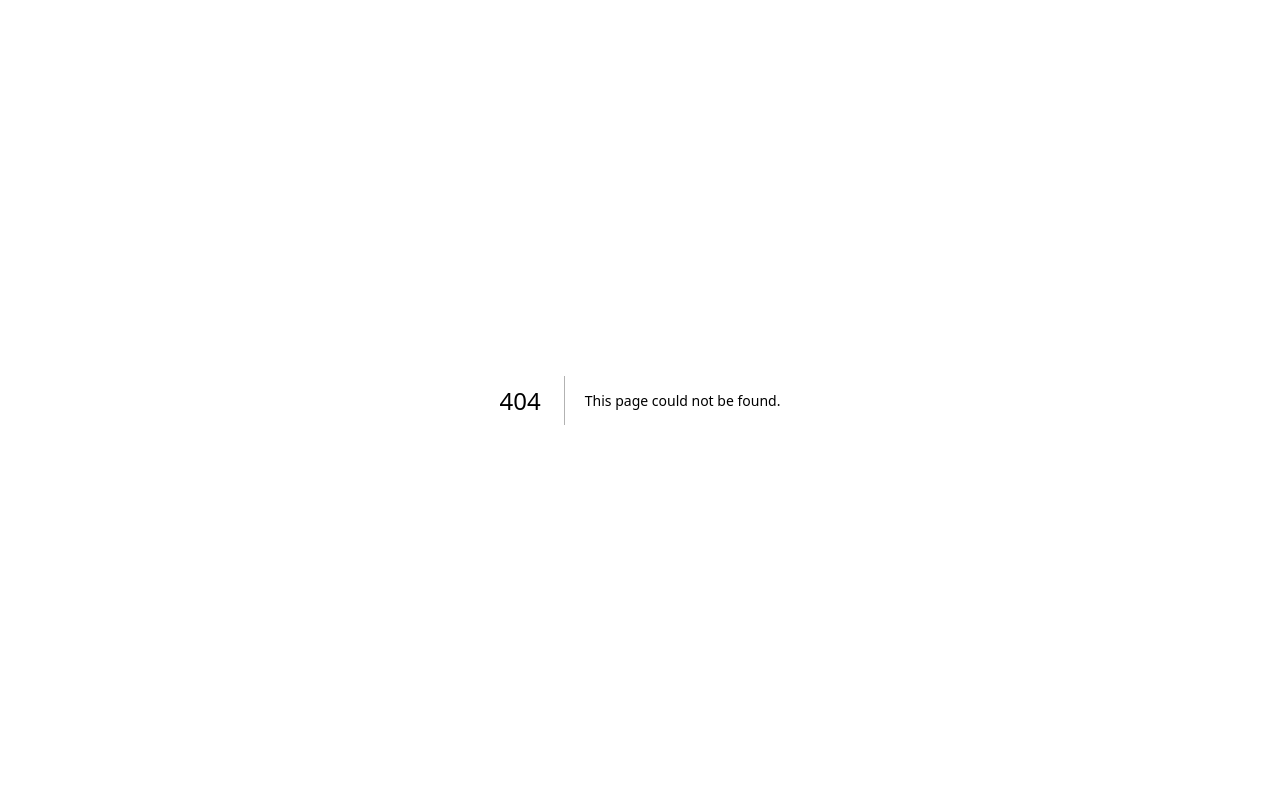
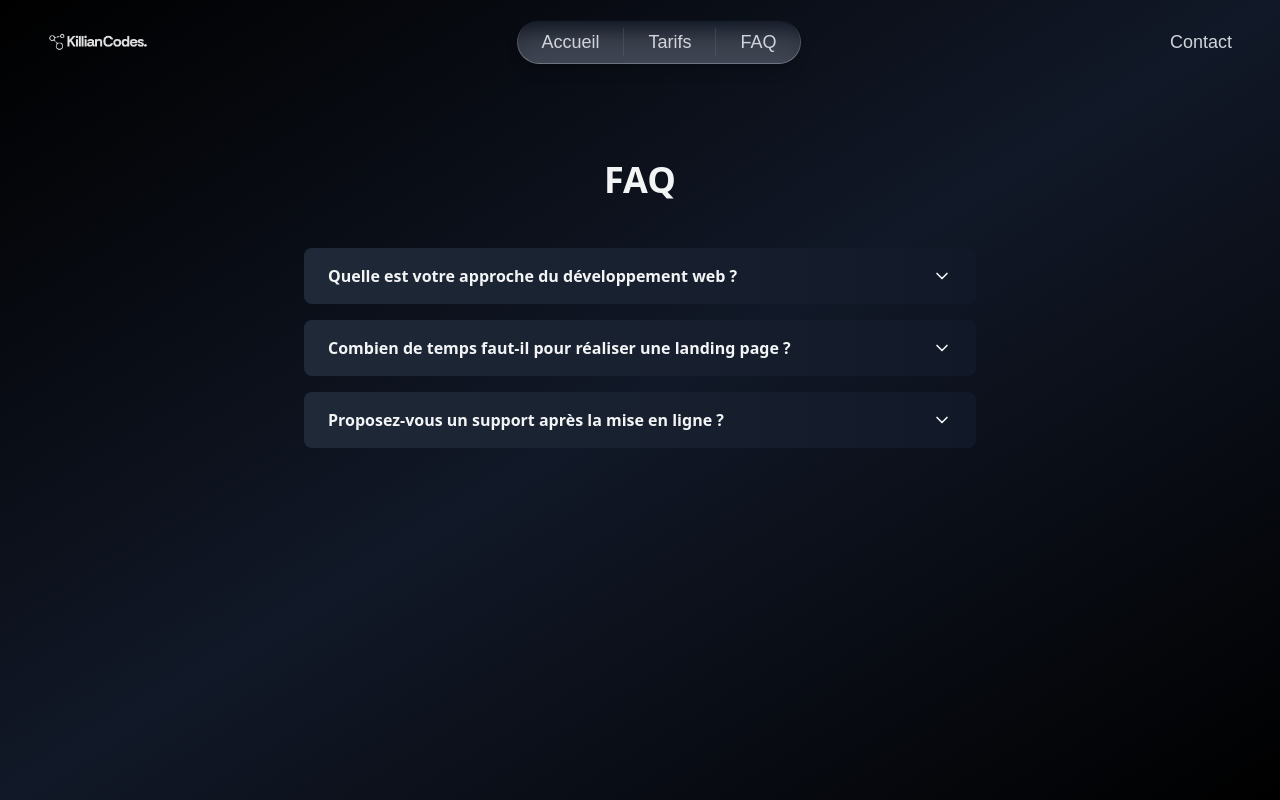
Before and after one commit to 69killian/portfolio-killian-codes-v2, a Next.js app: page /faq in a window 1280 px wide. Before the commit this address had no page. Built offline with nearby package versions, Linux system fonts and the light colour scheme.

Commit message:
add new pages to link

```diff
--- a/src/app/components/Navbar.tsx
+++ b/src/app/components/Navbar.tsx
@@ -1,6 +1,6 @@
 "use client";
 import React from 'react';
-import { Link } from 'react-router';
+import Link from 'next/link';
 import Image from 'next/image';
 
 export default function Navbar() {
@@ -10,13 +10,13 @@ export default function Navbar() {
         <ul className="flex items-center justify-between w-full">
           {/* Logo à gauche */}
           <li>
-            <Link to="/" className="flex items-center text-gray-300 hover:text-white transition-colors" >
-              <Image src="/logoportfolio2.png" alt="Logo Portfolio" width={100} height={70}  style={{ objectFit: 'contain' }}/>
+            <Link href="/" className="flex items-center text-gray-300 hover:text-white transition-colors">
+              <Image src="/logoportfolio2.png" alt="Logo Portfolio" width={100} height={70} style={{ objectFit: 'contain' }} />
             </Link>
           </li>
 
           {/* Menu au centre */}
-          <div className="relative flex justify-center items-center  mx-auto bg-gray-900/30 backdrop-blur-md shadow-lg rounded-full py-2 px-6">
+          <div className="relative flex justify-center items-center mx-auto bg-gray-900/30 backdrop-blur-md shadow-lg rounded-full py-2 px-6">
             {/* Ajout du dégradé autour du container */}
             <div className="absolute inset-0 rounded-full p-[1px] bg-gradient-to-b from-transparent via-white/30 to-gray-400/80">
               <div className="bg-gray-900/60 backdrop-blur-md shadow-lg rounded-full w-full h-full"></div>
@@ -25,17 +25,17 @@ export default function Navbar() {
             {/* Contenu du menu */}
             <div className="relative flex items-center space-x-6">
               <li className="border-r border-gray-500/30 pr-6">
-                <Link to="/" className="flex items-center text-gray-300 hover:text-white transition-colors text-lg">
+                <Link href="/" className="flex items-center text-gray-300 hover:text-white transition-colors text-lg">
                   <span>Accueil</span>
                 </Link>
               </li>
               <li className="border-r border-gray-500/30 pr-6">
-                <Link to="/pricing" className="flex items-center text-gray-300 hover:text-white transition-colors text-lg">
+                <Link href="/pricing" className="flex items-center text-gray-300 hover:text-white transition-colors text-lg">
                   <span>Tarifs</span>
                 </Link>
               </li>
               <li>
-                <Link to="/faq" className="flex items-center text-gray-300 hover:text-white transition-colors text-lg">
+                <Link href="/faq" className="flex items-center text-gray-300 hover:text-white transition-colors text-lg">
                   <span>FAQ</span>
                 </Link>
               </li>
@@ -44,7 +44,7 @@ export default function Navbar() {
 
           {/* Contact à droite */}
           <li>
-            <Link to="/contact" className="flex items-center text-gray-300 hover:text-white transition-colors text-lg">
+            <Link href="/contact" className="flex items-center text-gray-300 hover:text-white transition-colors text-lg">
               <span>Contact</span>
             </Link>
           </li>
--- a/src/app/pages/Contact.tsx
+++ b/src/app/contact/page.tsx
@@ -1,9 +1,13 @@
 "use client";
-import React from 'react';
+
 import { Phone, Mail, MapPin } from 'lucide-react';
+import Navbar from '../components/Navbar';
 
 export default function Contact() {
   return (
+    <>
+    <div className="min-h-screen bg-gradient-to-br from-black via-gray-900 to-black text-gray-100">
+    <Navbar/>
     <div className="min-h-screen bg-gradient-to-br from-black via-gray-900 to-black text-gray-100 pt-24">
       <div className="container mx-auto px-4">
         <h1 className="text-4xl font-bold text-center mb-12">Contactez-moi</h1>
@@ -58,5 +62,7 @@ export default function Contact() {
         </div>
       </div>
     </div>
+    </div>
+    </>
   );
 }
--- a/src/app/pages/FAQ.tsx
+++ b/src/app/faq/page.tsx
@@ -2,6 +2,7 @@
 
 import React, { useState } from "react";
 import { ChevronDown } from "lucide-react";
+import Navbar from "../components/Navbar";
 
 export default function FAQ() {
   const [activeFaq, setActiveFaq] = useState<number | null>(null);
@@ -25,6 +26,10 @@ export default function FAQ() {
   ];
 
   return (
+    <>
+    <div className="min-h-screen bg-gradient-to-br from-black via-gray-900 to-black text-gray-100">
+
+    <Navbar/>
     <div className="min-h-screen pt-24">
       <div className="container mx-auto px-4 py-16">
         <h1 className="text-4xl font-bold text-center mb-12">FAQ</h1>
@@ -50,5 +55,7 @@ export default function FAQ() {
         </div>
       </div>
     </div>
+    </div>
+    </>
   );
 }
--- a/src/app/page.tsx
+++ b/src/app/page.tsx
@@ -1,36 +1,51 @@
-"use client";
-import {useEffect} from 'react';
-import { BrowserRouter as Router, Routes, Route } from 'react-router';
+"use client"; // Utilisation de React côté client
+
+import { useEffect } from 'react';
+import Testimonials from './components/Testimonials';
+import Hero from './components/Hero';
+import Service from './components/Service';
+import dynamic from 'next/dynamic';
 import Navbar from './components/Navbar';
-import Home from './pages/Home';
-import Contact from './pages/Contact';
-import Pricing from './pages/Pricing';
-import FAQ from './pages/FAQ';
 
-export default function App() {
+// Chargement dynamique de Particles sans SSR
+const Particles = dynamic(() => import('@/components/ui/particles'), {
+  ssr: false,
+});
+
+export default function Index() {
   useEffect(() => {
     const link = document.createElement('link');
     link.href = 'https://fonts.googleapis.com/css2?family=Rethink+Sans:wght@400;500;700&display=swap';
     link.rel = 'stylesheet';
     document.head.appendChild(link);
 
-    // Cleanup function to remove the link when component is unmounted
+    // Fonction de nettoyage pour supprimer le lien quand le composant est démonté
     return () => {
       document.head.removeChild(link);
     };
   }, []);
 
   return (
-    <Router>
-      <div className="min-h-screen bg-gradient-to-br from-black via-gray-900 to-black text-gray-100">
-        <Navbar />
-        <Routes>
-          <Route path="/" element={<Home />} />
-          <Route path="/contact" element={<Contact />} />
-          <Route path="/pricing" element={<Pricing />} />
-          <Route path="/faq" element={<FAQ />} />
-        </Routes>
+    <>
+    <Navbar/>
+    <div className="min-h-screen bg-gradient-to-br from-black via-gray-900 to-black text-gray-100">
+      {/* Arrière-plan avec particules */}
+      <div className="absolute inset-0 z-0 py-[120px]">
+        <Particles />
       </div>
-    </Router>
+
+      {/* Contenu principal */}
+      <div className="pt-24">
+        {/* Section Hero */}
+        <Hero />
+
+        {/* Section Services */}
+        <Service />
+
+        {/* Section Testimonials */}
+        <Testimonials />
+      </div>
+    </div>
+    </>
   );
 }
--- a/src/app/pages/Home.tsx
+++ /dev/null
@@ -1,29 +0,0 @@
-"use client";
-import React from 'react';
-import Testimonials from '../components/Testimonials';
-import Hero from '../components/Hero';
-import Service from '../components/Service';
-import dynamic from 'next/dynamic';
-
-const Particles = dynamic(() => import('@/components/ui/particles'), {
-  ssr: false, // Disable server-side rendering for this component
-});
-
-
-export default function Home() {
-  return (
-    <div className="pt-24">
-        <div className="absolute inset-0 z-0 py-[120px]">
-        <Particles />
-      </div>
-      {/* Hero Section */}
-      <Hero/>
-
-      {/* Services Section */}
-      <Service/>
-
-      {/* Testimonials Section */}
-      <Testimonials />
-    </div>
-  );
-}
--- a/src/app/pages/Pricing.tsx
+++ b/src/app/pricing/page.tsx
@@ -1,9 +1,13 @@
 "use client";
 import React from 'react';
 import { Phone, Zap, CheckCircle } from 'lucide-react';
+import Navbar from '../components/Navbar';
 
 export default function Pricing() {
   return (
+    <>
+    <div className="min-h-screen bg-gradient-to-br from-black via-gray-900 to-black text-gray-100">
+    <Navbar/>
     <div className="min-h-screen pt-24">
       <div className="container mx-auto px-4 py-16">
         <h1 className="text-4xl font-bold text-center mb-12">Tarifs</h1>
@@ -38,5 +42,7 @@ export default function Pricing() {
         </div>
       </div>
     </div>
+    </div>
+    </>
   );
 }
```
